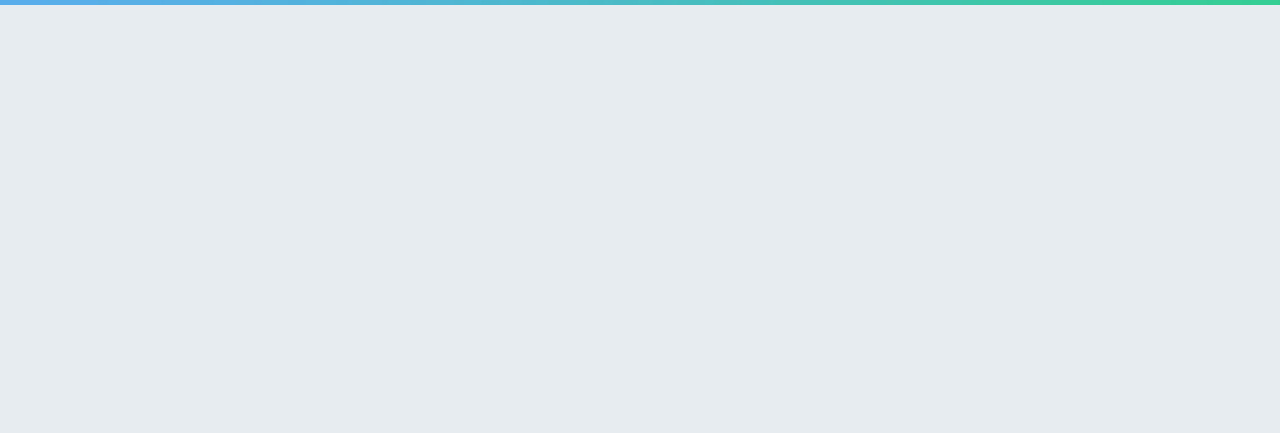
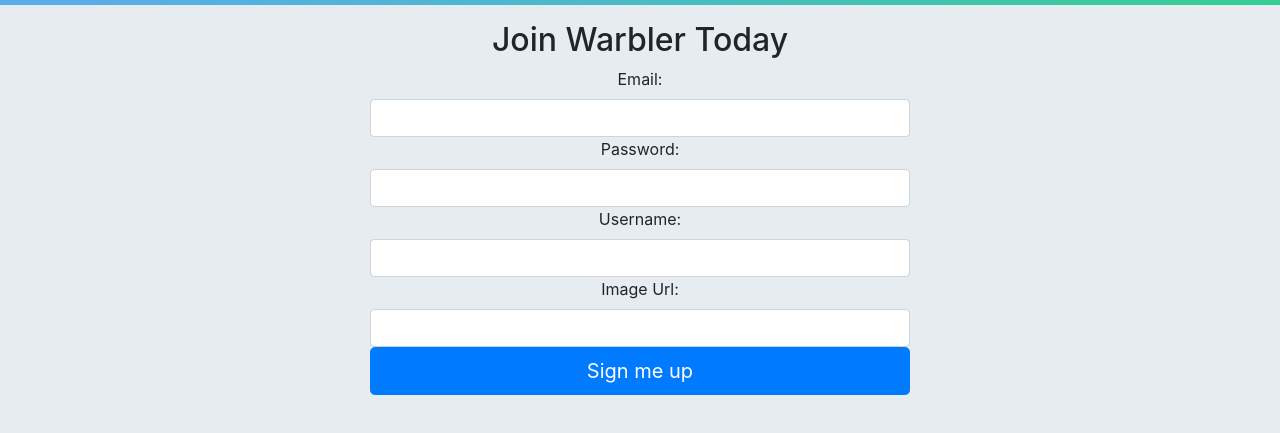
Before and after one commit to rchwrght/warbler, a React app in the folder warbler-client/: page /signup in a window 1280 px wide. Shown: the part 51-484 px from the top of the page. Built offline with nearby package versions, Linux system fonts and the light colour scheme.

Commit message:
warbler front end 2 start

```diff
--- /dev/null
+++ b/warbler-client/src/components/AuthForm.js
@@ -0,0 +1,94 @@
+import React, { Component } from "react";
+
+export default class AuthForm extends Component {
+	constructor(props){
+		super(props);
+		this.state={
+			email:"",
+			username:"",
+			password:"",
+			profileImageUrl:""
+		};
+	}
+
+	handleChange = (e) => {
+		this.setState({
+			[e.target.name]: e.target.value
+		});
+	}
+
+	handleSubmit =(e) => {
+		e.preventDefault();
+		const authType = this.props.signUp ? "signup" : "signin";
+		this.props.onAuth(authType, this.state)
+		.then(() => {
+			console.log("LOGGED IN SUCCESFULLY");
+		})
+		.catch(err => {
+				console.log(err);
+		})
+	}
+
+	render(){
+		const { email, username, password, profileImageUrl } = this.state;
+		const { heading, buttonText, signUp,signIn } = this.props;
+		return(
+			<div>
+				<div className="row justify-content-md-center text-center">
+					<div className="col-md-6">
+						<form onSubmit={this.handleSubmit}>
+							<h2>{heading}</h2>
+							<label htmlFor="email">Email:</label>
+							<input
+								className="form-control"
+								id="email"
+								name="email"
+								onChange={this.handleChange}
+								value={email}
+								type="text"
+							/>
+							<label htmlFor="password">Password:</label>
+							<input
+								className="form-control"
+								id="password"
+								name="password"
+								onChange={this.handleChange}
+								type="password"
+							/>
+							{signUp && (
+								<div>
+									<label htmlFor="username">Username:</label>
+									<input
+										className="form-control"
+										id="username"
+										name="username"
+										onChange={this.handleChange}
+										value={username}
+										type="text"
+									/>
+									<label htmlFor="image-url">Image Url:</label>
+									<input
+										className="form-control"
+										id="image-url"
+										name="profileImageUrl"
+										onChange={this.handleChange}
+										value={profileImageUrl}
+										type="text"
+									/>
+								</div>
+							)}
+							<button
+								type="submit"
+								className="btn btn-primary btn-block btn-lg"
+								onSubmit={this.handleSubmit}
+							>
+								{buttonText}
+							</button>
+						</form>
+					</div>
+				</div>
+			</div>
+		)
+	}
+
+}
--- a/warbler-client/src/containers/Main.js
+++ b/warbler-client/src/containers/Main.js
@@ -2,12 +2,35 @@
 import { Switch, Route, withRouter, Redirect } from "react-router-dom";
 import { connect } from "react-redux";
 import Homepage from "../components/Homepage";
+import AuthForm from "../components/AuthForm";
+import { authUser } from "../store/actions/auth";
 
 const Main = props => {
+	const { authUser } = props;
 	return(
 		<div className="container">
 			<Switch>
 				<Route exact path="/" render={props => <Homepage {...props} />} />
+				<Route exact path="/signin" render={props => {
+					return(
+						<AuthForm
+							signIn
+							onAuth={authUser}
+							buttonText="Log In"
+							heading="Welcome Back."
+							{...props} />
+					)
+				}} />
+				<Route exact path="/signup" render={props => {
+					return(
+						<AuthForm
+							onAuth={authUser}
+							signUp
+							buttonText="Sign me up"
+							heading="Join Warbler Today"
+							{...props} />
+					)
+				}} />
 			</Switch>
 		</div>
 	)
@@ -19,4 +42,4 @@
 	};
 }
 
-export default withRouter(connect(mapStateToProps)(Main));
+export default withRouter(connect(mapStateToProps, { authUser })(Main));
--- a/warbler-client/src/index.css
+++ b/warbler-client/src/index.css
@@ -36,7 +36,7 @@
 	background-size: 100%;
 }
 .home-hero{
-	width: 100vh;
+	width: 100vw;
 	height: 100vh;
 	position: absolute;
 	top:0;
--- /dev/null
+++ b/warbler-client/src/services/api.js
@@ -0,0 +1,13 @@
+import axios from "axios";
+
+export function apiCall(method, path, data){
+	return new Promise((resolve, reject) => {
+		return axios[method](path, data)
+		.then(res => {
+			return resolve(res.data)
+		})
+		.catch(err =>{
+			return reject(err.response.data.error);
+		});
+	});
+}
--- /dev/null
+++ b/warbler-client/src/store/actions/auth.js
@@ -0,0 +1,25 @@
+import { apiCall } from "../../services/api";
+import { SET_CURRENT_USER } from "../actionTypes";
+
+export function setCurrentUser(user){
+	return {
+		type: SET_CURRENT_USER,
+		user
+	};
+}
+
+export function authUser(type, userData){
+	return dispatch => {
+		return new Promise((resolve, reject) => {
+			return apiCall("post", `/api/auth/${type}`, userData)
+			.then(({token, ...user}) =>{
+					localStorage.setItem("jwtToken", token);
+					dispatch(setCurrentUser(user));
+					resolve();
+				})
+			.catch(err => {
+				reject();
+			});
+		});
+	};
+}
```
Also changed, not shown: warbler-client/src/store/actions/errors.js (added).
